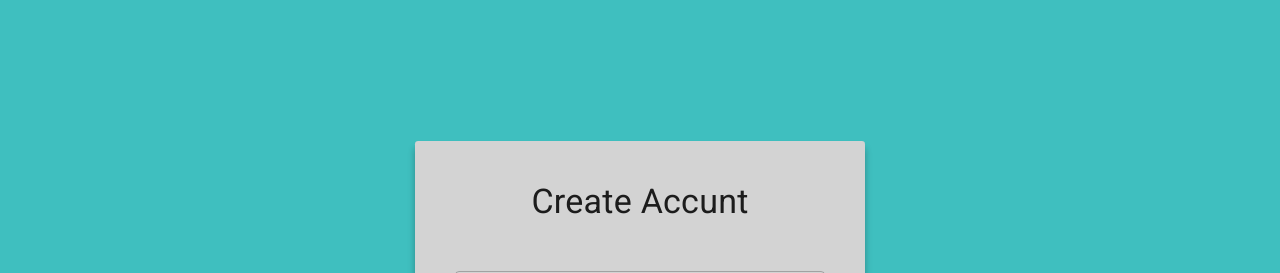
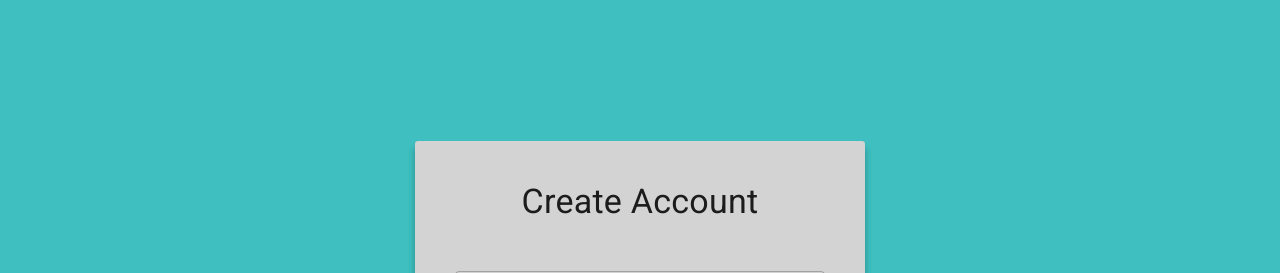
Before and after one commit to CJ-arg/mern-challenge, a React (Vite) app: page /auth/register in a window 1280 px wide. Shown: the top 273 px of the page. Built offline with nearby package versions, Linux system fonts and the light colour scheme.

Commit message:
model user

```diff
--- a/src/auth/pages/RegisterPage.tsx
+++ b/src/auth/pages/RegisterPage.tsx
@@ -8,7 +8,7 @@ export const RegisterPage = () => {
   const { user, setCurrentUser } = useContext(UserContext);
   return (
     <>
-      <AuthLayout title="Create Accunt">
+      <AuthLayout title="Create Account">
         <form>
           <Grid container>
             <Grid item xs={12} sx={{ mt: 5 }}>
```
